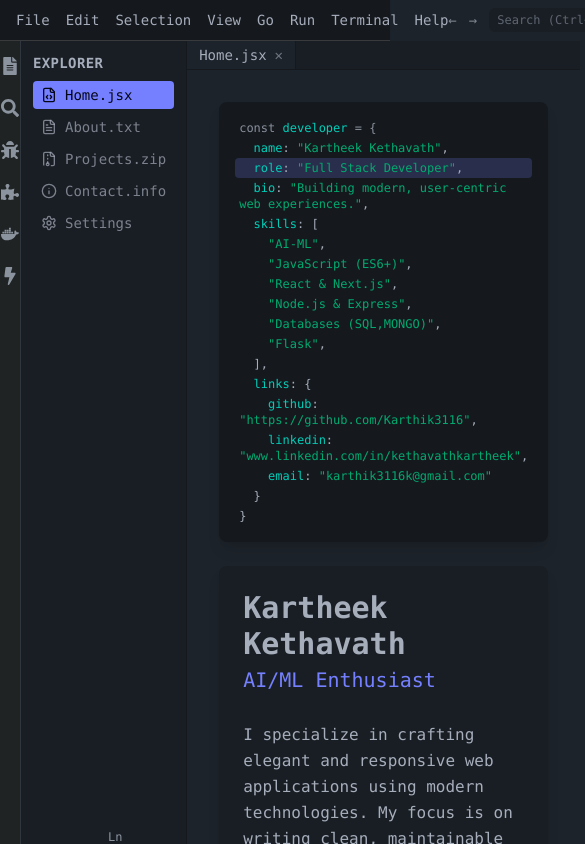
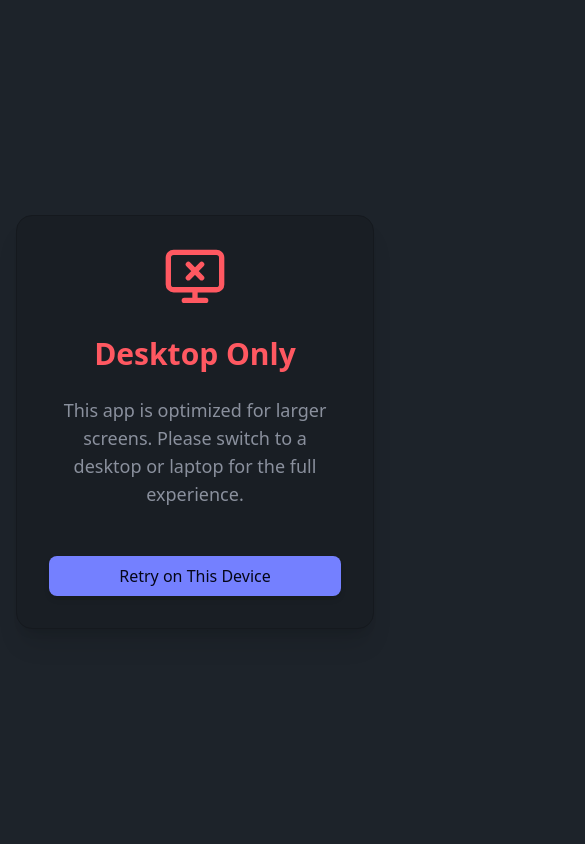
Before and after one commit to Karthik3116/vs-code-themed-portifolio, a React (Vite) app: page / in a window 390 px wide. Shown: the top 844 px of the page, 585 px wide, since content can reach past the window. Built offline with nearby package versions, Linux system fonts and the light colour scheme.

Commit message:
added OnlyDesktop option

```diff
--- a/src/App.jsx
+++ b/src/App.jsx
@@ -24,31 +24,25 @@
 import React, { useEffect, useState } from 'react';
 import VSCodeLayout from "./pages/VSCodeLayout";
 import BottomBar from './components/BottomBar';
-import OpenDesktop from './pages/OpenDesktop';
+import OpenDesktop from './pages/OpenDesktop'; // Make sure this path is correct
 
 const App = () => {
-  const [isRealMobile, setIsRealMobile] = useState(false);
+  const [isMobile, setIsMobile] = useState(false);
 
   useEffect(() => {
-    const checkDeviceType = () => {
-      const isMobileDevice = /Mobi|Android|iPhone|iPad|iPod/i.test(navigator.userAgent);
-      const isFakeDesktop = window.visualViewport?.scale && window.visualViewport.scale < 1;
-
-      // Only treat as "mobile" if it's a real mobile device and not spoofing desktop view
-      setIsRealMobile(isMobileDevice && !isFakeDesktop);
+    const checkScreenSize = () => {
+      setIsMobile(window.innerWidth <= 768); // you can adjust the breakpoint
     };
 
-    checkDeviceType(); // initial check
-    window.addEventListener('resize', checkDeviceType); // recheck on resize/rotation
+    checkScreenSize(); // check on mount
+    window.addEventListener('resize', checkScreenSize); // listen to resize
 
-    return () => window.removeEventListener('resize', checkDeviceType);
+    return () => window.removeEventListener('resize', checkScreenSize); // cleanup
   }, []);
 
   return (
-    <div className="flex flex-col h-screen bg-[#1e1e1e] text-white font-mono">
-      {isRealMobile ? (
-        <OpenDesktop />
-      ) : (
+    <div className='flex flex-col h-screen bg-[#1e1e1e] text-white font-mono'>
+      {isMobile ? <OpenDesktop /> : (
         <>
           <VSCodeLayout />
           <BottomBar />
```
